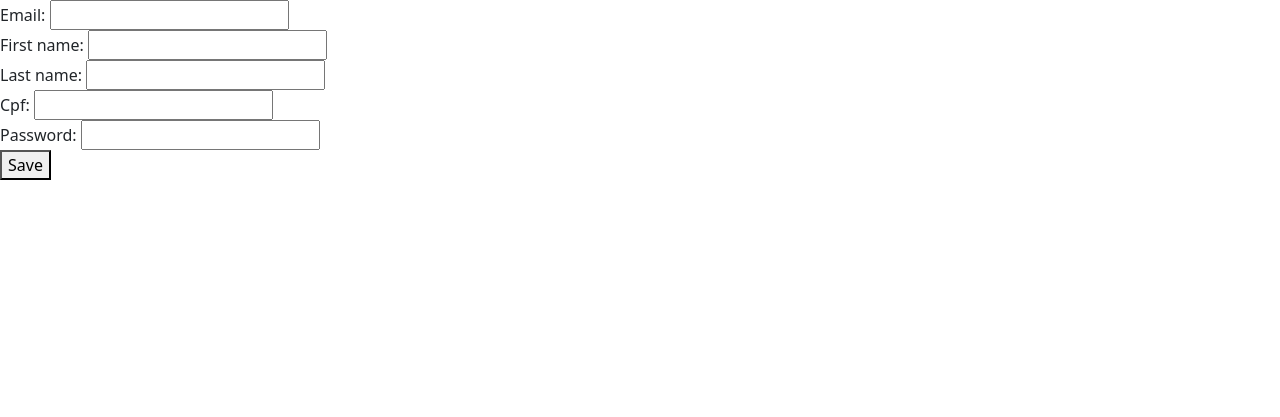
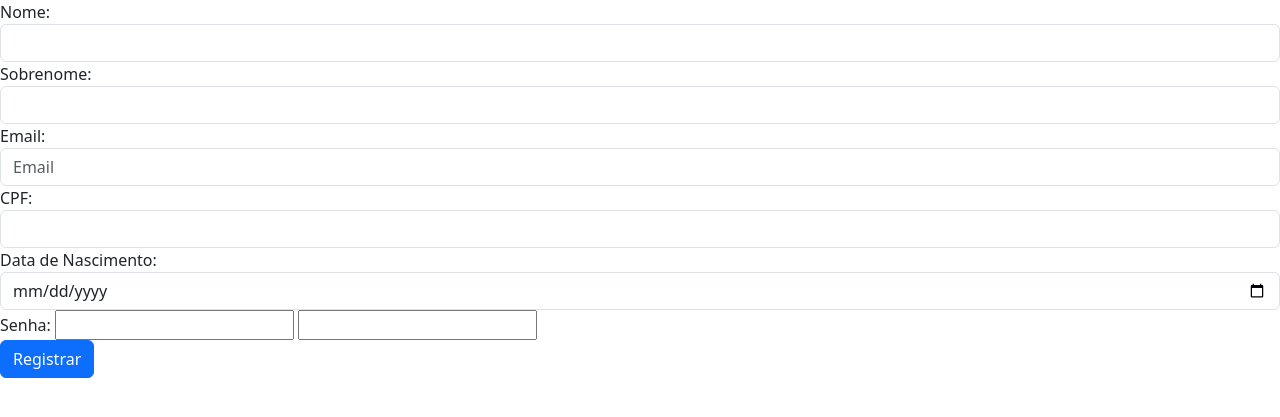
Before and after one commit to hashtegui/pesquisa_prefeitura, a Django app: page /register/ in a window 1280 px wide. Shown: the top 417 px of the page. Run offline with Django 4.2, Linux system fonts and the light colour scheme; some libraries are stand-ins or nearby versions.

Commit message:
criando formulário de registro

```diff
--- a/pesquisa/forms.py
+++ b/pesquisa/forms.py
@@ -1,3 +1,4 @@
+from datetime import date
 from django import forms
 from django.contrib.auth.forms import AuthenticationForm
 
@@ -11,9 +12,19 @@ class CustomLoginForm(AuthenticationForm):
         attrs={'class': 'form-control', 'placeholder': 'Senha', 'id': 'password', 'name': 'password'}))
 
 
-class RegisterForm(forms.ModelForm):
-    password = forms.CharField(widget=forms.PasswordInput())
+class RegisterForm(forms.Form):
+    password1 = forms.CharField(widget=forms.PasswordInput())
+    password2 = forms.CharField(widget=forms.PasswordInput())
 
-    class Meta:
-        model = CustomUser
-        fields = ['email', 'first_name', 'last_name', 'cpf']
+    dt_nascimento = forms.DateField(
+        widget=forms.DateInput(attrs={'type': 'date', 'class': 'form-control'}))
+
+    email = forms.CharField(widget=forms.widgets.EmailInput(
+        attrs={'class': 'form-control', 'placeholder': 'Email'}))
+
+    first_name = forms.CharField(
+        widget=forms.TextInput(attrs={'class': 'form-control'}))
+    last_name = forms.CharField(
+        widget=forms.TextInput(attrs={'class': 'form-control'}))
+    cpf = forms.CharField(widget=forms.TextInput(
+        attrs={'class': 'form-control', 'autocomplete': 'off'}))
--- a/pesquisa/views.py
+++ b/pesquisa/views.py
@@ -28,9 +28,14 @@ def login_function(request: HttpRequest):
     return render(request, 'user/login.html', {'form': form})
 
 
-def register(request):
-    form = RegisterForm()
-    return render(request, 'user/register.html', {'form': form})
+def register(request: HttpRequest):
+    if request.method == 'POST':
+        form = RegisterForm(request.POST)
+        print(form)
+        return render(request, 'user/register.html', {'form': form})
+    else:
+        form = RegisterForm()
+        return render(request, 'user/register.html', {'form': form})
 
 
 @login_required(login_url='/login')
--- a/templates/user/register.html
+++ b/templates/user/register.html
@@ -3,11 +3,41 @@
 {% block title %} Register {% endblock %}
 <></>
 {% block content %}
-<form method="get">
+<form method="post">
+  {% csrf_token %}
 
-  {% csrf_token %}
-{{form.as_div}}
+  <div class="form-group">
+    <label for="{{ form.first_name.id_for_label }}">Nome:
+    </label>
+    {{form.first_name}}
 
-<button type="submit">Save</button>
+    <label for="{{ form.last_name.id_for_label }}">Sobrenome:
+    </label>
+    {{form.last_name}}
+
+    <label for="{{ form.email.id_for_label }}">
+      Email:
+    </label>
+    {{form.email}}
+    <!-- Adicionando máscara para formatação de CPF -->
+    <script>
+      $(document).ready(function (){
+        $("#{{form.cpf.id_for_label}}").mask('000.000.000-00')
+      })
+    </script>
+
+    <label for="{{form.cpf.id_for_label}}">CPF: </label>
+    {{form.cpf}}
+
+    <label for="{{form.dt_nascimento.id_for_label}}">Data de Nascimento: </label>
+    {{form.dt_nascimento}}
+
+    <label>Senha: </label>
+    {{form.password1}}
+    {{form.password2}}
+  </div>
+
+
+<button class="btn btn-primary" type="submit">Registrar</button>
 </form>
 {% endblock %}
```
